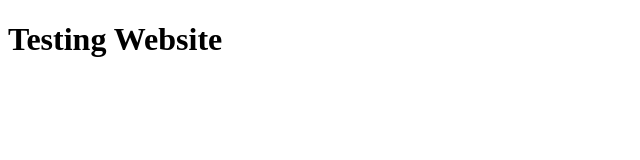
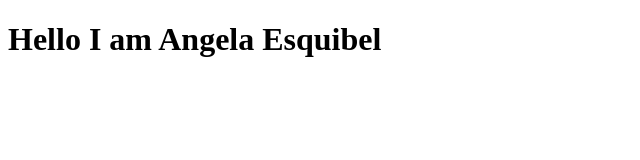
Before and after one commit to ElaEsquibel/iterablog.github.io, a plain HTML site: page index.html in a window 1280 px wide. Shown: the whole page, without its empty margins (0-640 px from the left). Drawn offline with Linux system fonts and the light colour scheme.

Commit message:
Update index.html

```diff
--- a/index.html
+++ b/index.html
@@ -7,6 +7,6 @@
     <title>HTML 5 Boilerplate</title>
   </head>
   <body>
-    <h1>Testing Website</h1>
+    <h1>Hello I am Angela Esquibel</h1>
   </body>
 </html>
```
